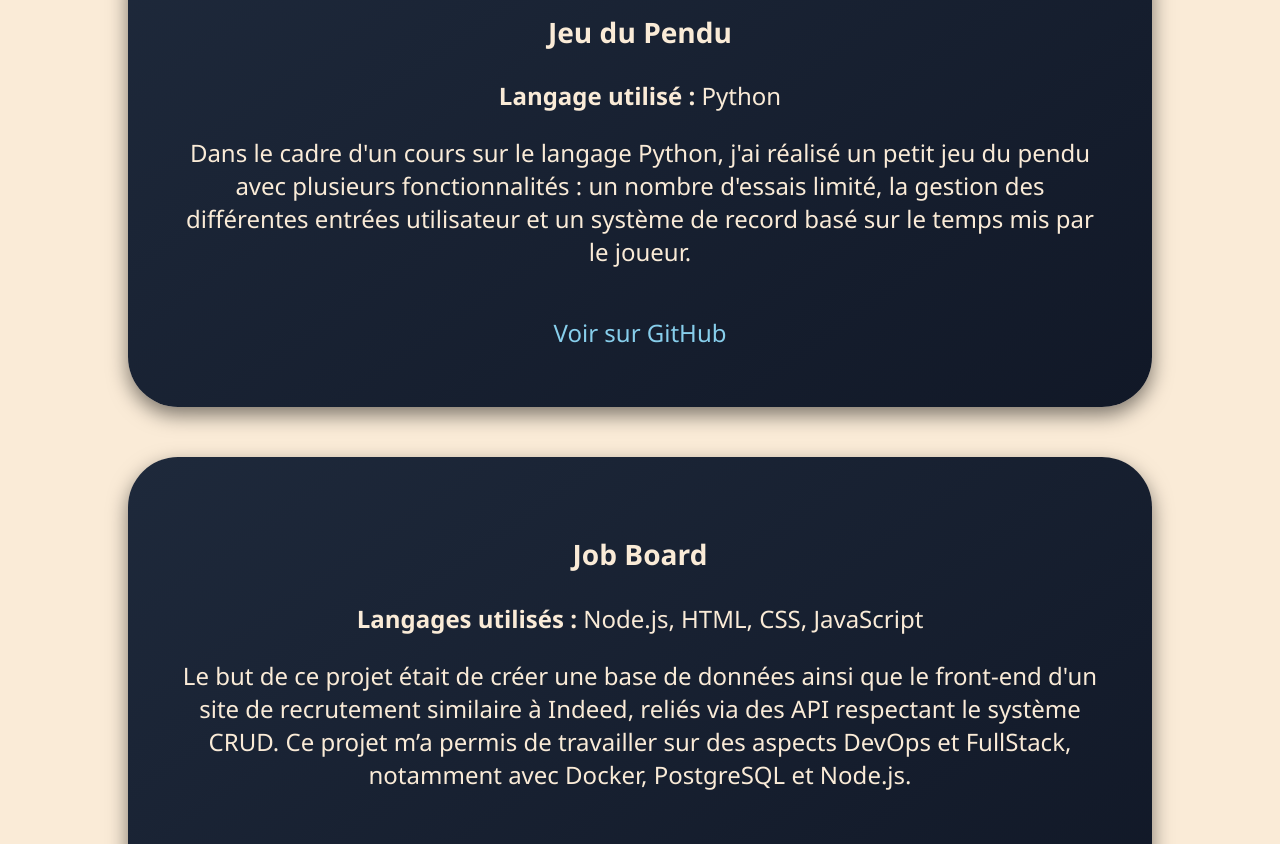
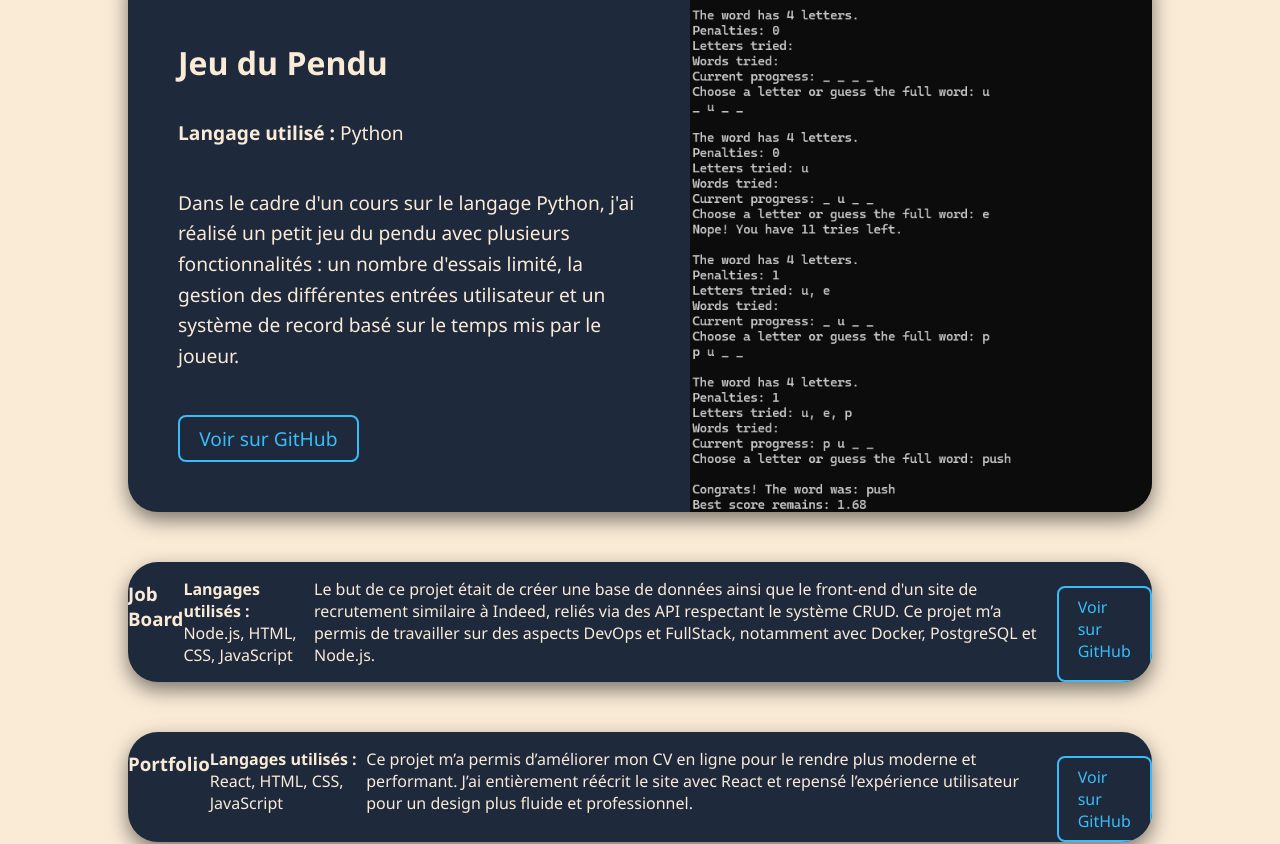
Before and after one commit to Augustin734/ReactPortfollio, a React (Vite) app: page /skills in a window 1280 px wide. Shown: the part 3160-4004 px from the top of the page. Built offline with nearby package versions, Linux system fonts and the light colour scheme.

Commit message:
photo projets

```diff
--- a/src/css/main.css
+++ b/src/css/main.css
@@ -205,6 +205,7 @@ body {
   animation: fadeInUp 0.8s ease forwards;
 }
 
+
 /* Pour le Footer */
 .footer {
   background-color: #1e293b;
@@ -257,24 +258,6 @@ footer button:hover {
   footer form {
     width: 100%;
   }
-}
-
-/* Projets */
-.projectCard {
-  background: #f8f9fa;
-  border-radius: 12px;
-  padding: 1.5rem;
-  box-shadow: 0 4px 8px rgba(0, 0, 0, 0.1);
-}
-
-.projectButton {
-  display: inline-block;
-  margin-top: 1rem;
-  color: skyblue;
-  padding: 0.5rem 1rem;
-  border-radius: 8px;
-  text-decoration: none;
-  transition: background 0.3s ease;
 }
 
 
@@ -394,12 +377,103 @@ footer button:hover {
     border-radius: 50px;
     padding: 20px;
     font-size: 20px;
+    justify-content: center;
+
 }
 @media (max-width: 768px) {
   .petitContainer {
     padding: 5px;
+    font-size: 100%;
   }
 }
+
+
+.grosContainer {
+  display: flex;
+  justify-content: space-between;
+  align-items: stretch; /* permet à l'image de prendre toute la hauteur */
+  margin: 50px 10%;
+  background-color: #1e293b;
+  color: antiquewhite;
+  border-radius: 30px;
+  box-shadow: 0 8px 20px rgba(0, 0, 0, 0.5);
+  overflow: hidden;  animation: fadeInUp 0.8s ease forwards;
+}
+
+.textContent {
+  flex: 1;
+  padding: 50px;
+  display: flex;
+  flex-direction: column;
+  justify-content: center;
+  text-align: left;
+  font-size: 1.2rem;
+}
+
+.textContent h3 {
+  font-size: 2rem;
+  margin-bottom: 15px;
+}
+
+.textContent p {
+  line-height: 1.6;
+}
+
+.projectButton {
+  display: inline-block;
+  margin-top: 1.5rem;
+  color: #38bdf8;
+  border: 2px solid #38bdf8;
+  padding: 0.5rem 1.2rem;
+  border-radius: 8px;
+  text-decoration: none;
+  font-weight: 500;
+  transition: all 0.3s ease;
+  width: fit-content;
+}
+
+.projectButton:hover {
+  background-color: #38bdf8;
+  color: #1e293b;
+  transform: scale(1.05);
+}
+
+/* 🔹 Partie image */
+.screen {
+  flex: 1;
+  position: relative;
+  overflow: hidden;
+
+}
+
+.screen img {
+  width: 100%;
+  height: 100%;
+  object-fit: cover;
+  object-position: left;
+}
+
+/* ✅ Responsive */
+@media (max-width: 900px) {
+  .grosContainer {
+    flex-direction: column;
+  }
+
+  .textContent {
+    text-align: center;
+    padding: 30px;
+  }
+
+  .screen {
+    height: 300px; /* hauteur fixe pour mobile */
+  }
+
+  .screen img {
+    border-radius: 0 0 30px 30px;
+  }
+}
+
+
 .Skills {
     text-align: center;
     align-content: center;
@@ -421,13 +495,15 @@ footer button:hover {
     align-content: center;
     flex: 1;
     margin: 50px 50px 50px 50px;
+    max-width: 200px;
+    min-width: 200px;
     background-color: #1e293b;
     color: antiquewhite;
-    border-radius: 50px;
+    border-radius: 30px;
     padding: 50px;
     font-size: 20px;
     box-shadow: 0 8px 20px rgba(0, 0, 0, 0.5);
-    justify-content: space-between;
+    justify-content: space-around;
     transition: all 0.3s ease;
     box-shadow: 0 4px 10px rgba(0, 0, 0, 0.4);
     text-decoration: none;
--- a/src/jsx/Projects.jsx
+++ b/src/jsx/Projects.jsx
@@ -1,3 +1,5 @@
+import screenPython from '../images/screenPython.JPG'
+
 function Projects() {
   return (
     <div>
@@ -6,7 +8,8 @@ function Projects() {
       </div>
 
       <div>
-        <div className="texte1">
+        <div className="grosContainer">
+          <div className="textContent">
             <h3>Jeu du Pendu</h3>
             <p><strong>Langage utilisé :</strong> Python</p>
             <p>
@@ -21,8 +24,12 @@ function Projects() {
               className="projectButton"
             >Voir sur GitHub</a>
           </div>
+          <div className="screen">
+            <img src={screenPython}/>
+          </div>
+        </div>
 
-        <div className="texte1">
+        <div className="grosContainer">
           <h3>Job Board</h3>
           <p><strong>Langages utilisés :</strong> Node.js, HTML, CSS, JavaScript</p>
           <p>
@@ -41,7 +48,7 @@ function Projects() {
           </a>
         </div>
 
-        <div className="texte1">
+        <div className="grosContainer">
           <h3>Portfolio</h3>
           <p><strong>Langages utilisés :</strong> React, HTML, CSS, JavaScript</p>
           <p>
```
Also changed, not shown: src/images/screenPython.JPG (added). Lines whose indentation alone changed are shown as unchanged.
